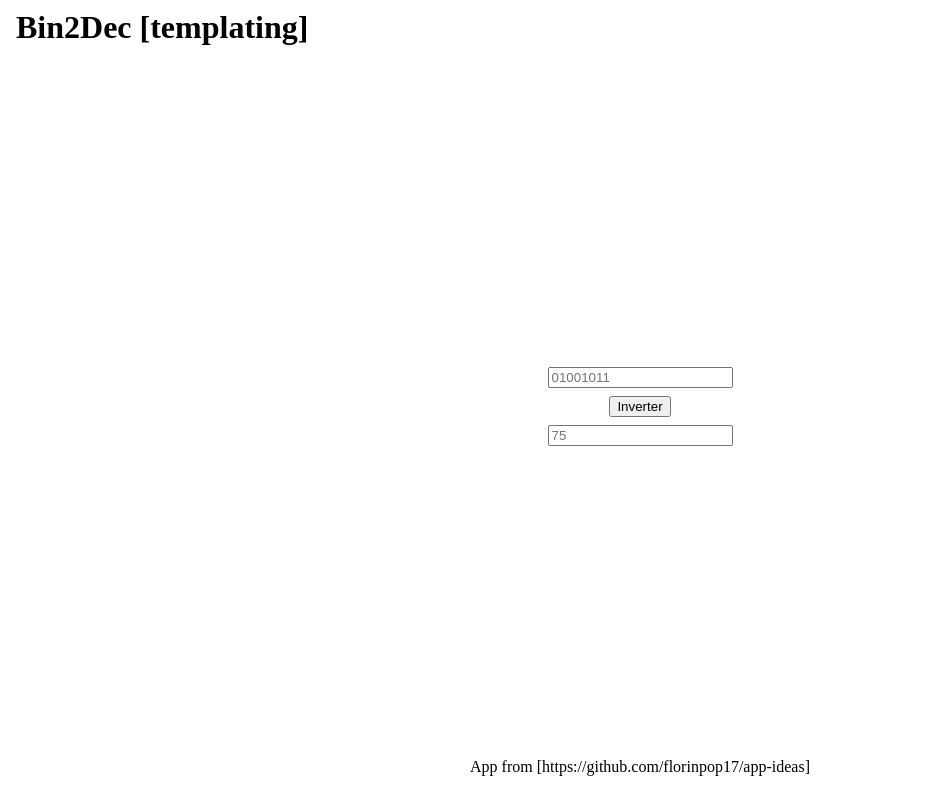
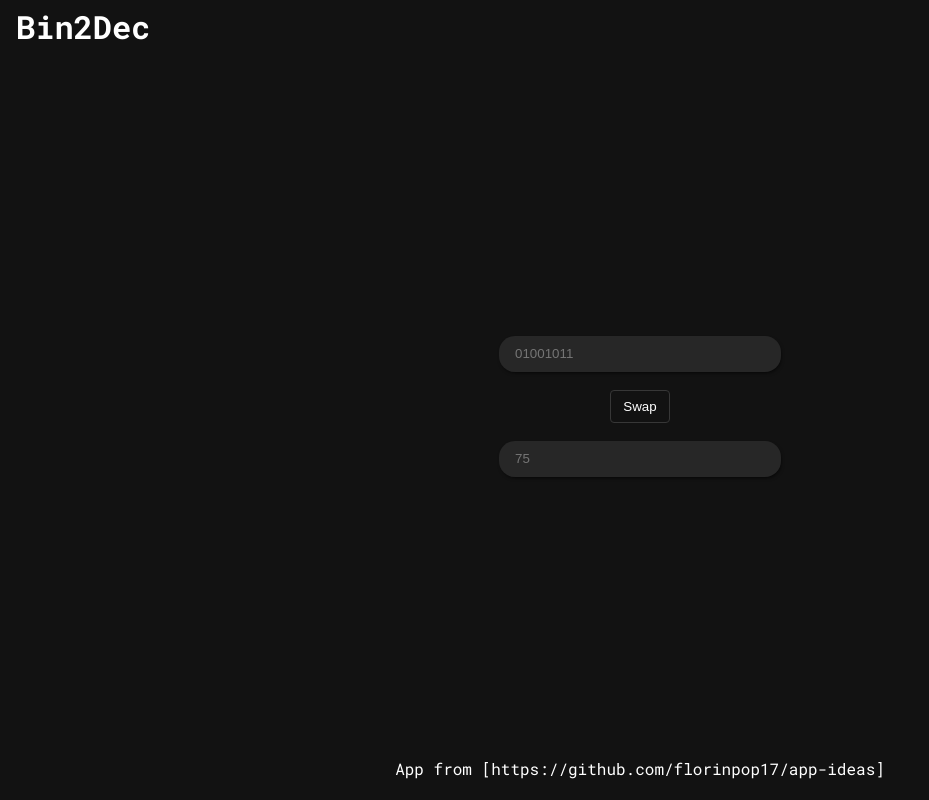
Before and after one commit to isaacamaro03/app-ideas-bin2dec, a plain HTML site: page index.html in a window 1280 px wide. Shown: the whole page, without its empty margins (0-929 px from the left). Drawn offline with Linux system fonts and the light colour scheme.

Commit message:
Added font-styles, dark themed colors and more

```diff
--- a/index.css
+++ b/index.css
@@ -1,5 +1,16 @@
 :root {
+    --overlay-0: #121212;
+    --overlay-1: #272727;
+    --overlay-2: #353535;
 
+    --on-overlay: #ffffff;
+
+    --shadow-0: #000000;
+    --border: #373737;
+}
+
+html {
+    font-family: 'Roboto Mono', monospace;
 }
 
 body {
@@ -27,6 +38,16 @@ main {
 button {
     display: inline-flex;
     justify-content: center;
+    background: var(--overlay-0);
+    color: var(--on-overlay);
+    border: 1px solid var(--border);
+    padding: 8px 12px;
+    border-radius: 4px;
+}
+
+.thm-dark {
+    background-color: var(--overlay-0);
+    color: var(--on-overlay);
 }
 
 .page-title {
@@ -43,6 +64,17 @@ button {
     display: flex;
 }
 
+.epic-input {
+    padding: 9px 16px;
+    border-radius: 16px;
+    border: none;
+    width: 250px;
+    background: var(--overlay-1);
+    color: var(--on-overlay);
+    height: 18px;
+    box-shadow: 1px 2px 4px -2px var(--shadow-0);
+}
+
 .conversion-box {
     display: inline-flex;
     align-items: center;
@@ -50,5 +82,5 @@ button {
 }
 
 .inversion-button {
-    margin: 8px 0px;
+    margin: 18px 0px;
 }
--- a/index.html
+++ b/index.html
@@ -1,25 +1,22 @@
 <!DOCTYPE html>
-<html lang="en">
+<html class="thm-dark" lang="en">
 <head>
     <meta charset="UTF-8">
     <meta name="viewport" content="width=device-width, initial-scale=1.0">
     <meta http-equiv="X-UA-Compatible" content="ie=edge">
-    <link rel="stylesheet" href="app-ideas-bin2dec/index.css" />
-    <title>Bin2Dec [templating]</title>
+    <link href="https://fonts.googleapis.com/css2?family=Roboto+Mono:wght@300;400;700&display=swap" rel="stylesheet">
+    <link rel="stylesheet" href="index.css" />
+    <title>Bin2Dec</title>
 </head>
 <body class="flex-column">
     <header>
-        <h1 class="page-title">Bin2Dec [templating]</h1>
+        <h1 class="page-title">Bin2Dec</h1>
     </header>
     <main class="flex-column">
         <div class="conversion-box flex-column">
-            <div>
-                <input placeholder="01001011"/>
-            </div>
-            <button class="inversion-button">Inverter</button>
-            <div>
-                <input placeholder="75"/>
-            </div>
+            <input class="epic-input" placeholder="01001011"/>
+            <button class="inversion-button">Swap</button>
+            <input class="epic-input" placeholder="75" readonly/>
         </div>
     </main>
     <footer>
```
Also changed, not shown: 1 other file.
